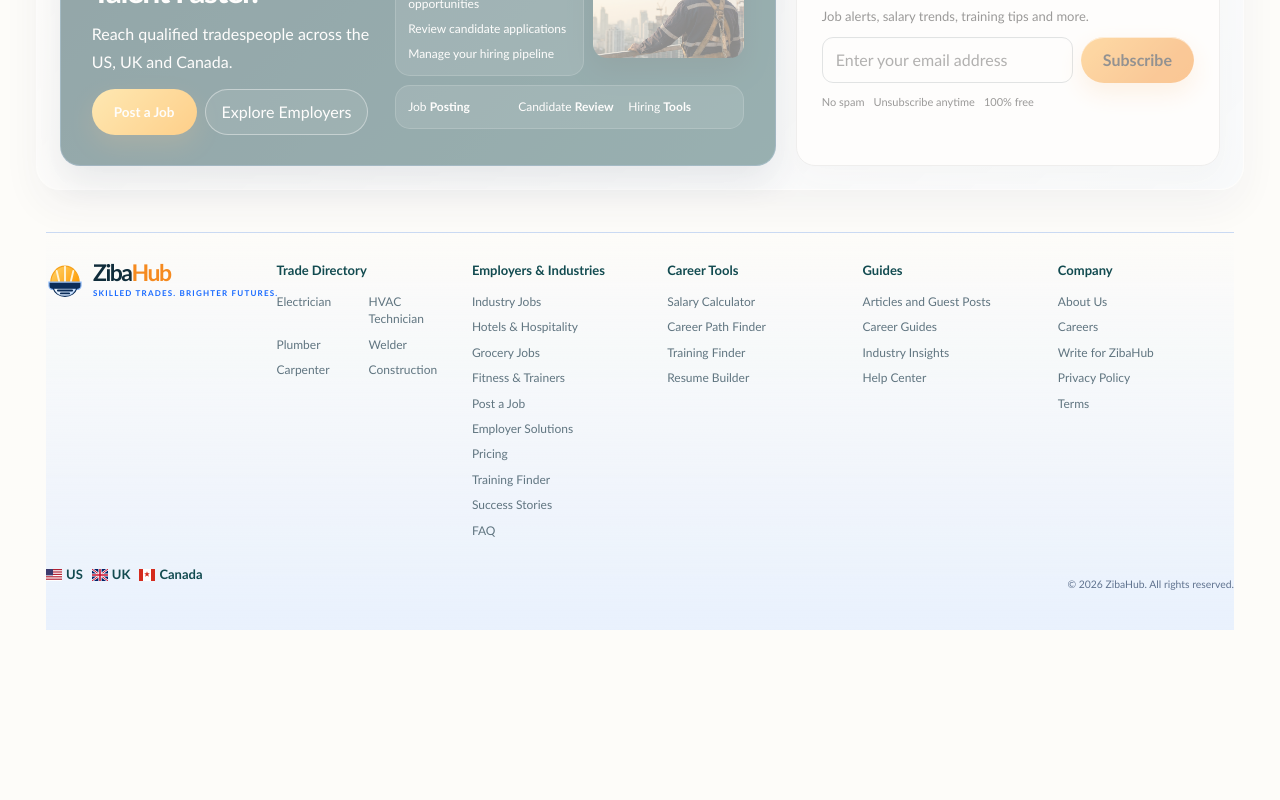
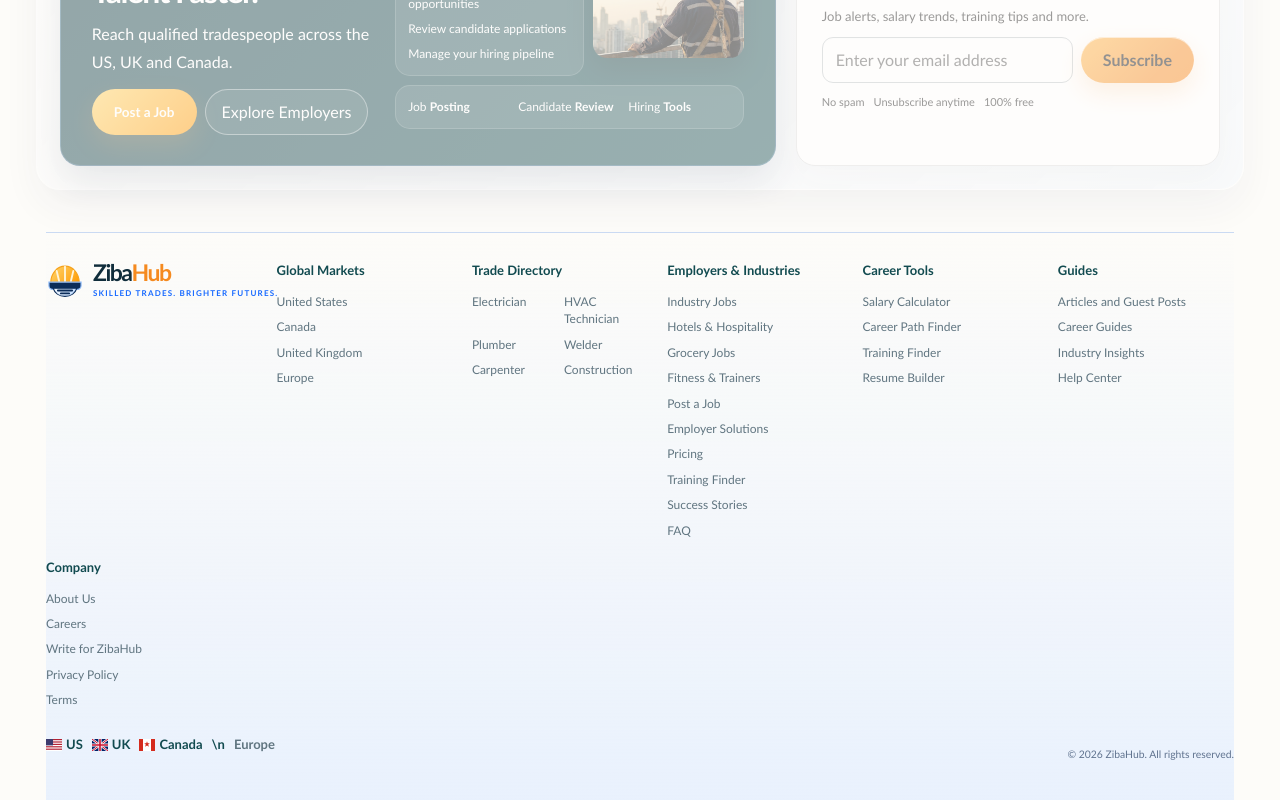
Before and after one commit to brainsparkbyzm-ai/zibahub-w, a Next.js app: page / in a window 1280 px wide. Shown: the part 3547-4347 px from the top of the page. Before the commit the page ends 4177 px from the top, so only its background shows below. Built offline with nearby package versions, Linux system fonts and the light colour scheme; no server answers; the database is empty.

Commit message:
Expand global market navigation and discovery: components/layout/SiteFooter.tsx

```diff
--- a/components/layout/SiteFooter.tsx
+++ b/components/layout/SiteFooter.tsx
@@ -1,5 +1,6 @@
 import Link from "next/link";
 import { LogoMark, Wordmark } from "@/components/brand/Logo";
+import { MARKET_LINKS } from "@/config/markets";
 
 export function SiteFooter() {
   return (
@@ -10,6 +11,7 @@ export function SiteFooter() {
           <Wordmark />
         </Link>
       </div>
+      <FooterCol title="Global Markets" links={MARKET_LINKS.map((market) => [market.label, market.href])} />
       <FooterCol title="Trade Directory" links={[["Electrician", "/jobs?q=Electrician"], ["HVAC Technician", "/jobs?q=HVAC"], ["Plumber", "/jobs?q=Plumber"], ["Welder", "/jobs?q=Welder"], ["Carpenter", "/jobs?q=Carpenter"], ["Construction", "/jobs?q=Construction"]]} split />
       <FooterCol title="Employers & Industries" links={[["Industry Jobs", "/industries"], ["Hotels & Hospitality", "/jobs?sector=hotels"], ["Grocery Jobs", "/jobs?sector=grocery"], ["Fitness & Trainers", "/jobs?sector=trainers"], ["Post a Job", "/employer/jobs/new"], ["Employer Solutions", "/employers"], ["Pricing", "/employer/billing"], ["Training Finder", "/training"], ["Success Stories", "/guides"], ["FAQ", "/guides"]]} />
       <FooterCol title="Career Tools" links={[["Salary Calculator", "/calculators"], ["Career Path Finder", "/trades"], ["Training Finder", "/training"], ["Resume Builder", "/dashboard/profile"]]} />
@@ -19,7 +21,7 @@ export function SiteFooter() {
         <div className="zh-flags" aria-label="United States, United Kingdom, and Canada">
           <span><FlagUS /> US</span>
           <span><FlagUK /> UK</span>
-          <span><FlagCA /> Canada</span>
+          <span><FlagCA /> Canada</span>\n          <Link href="/jobs-in-europe">Europe</Link>
         </div>
         <small>© {new Date().getFullYear()} ZibaHub. All rights reserved.</small>
       </div>
```
